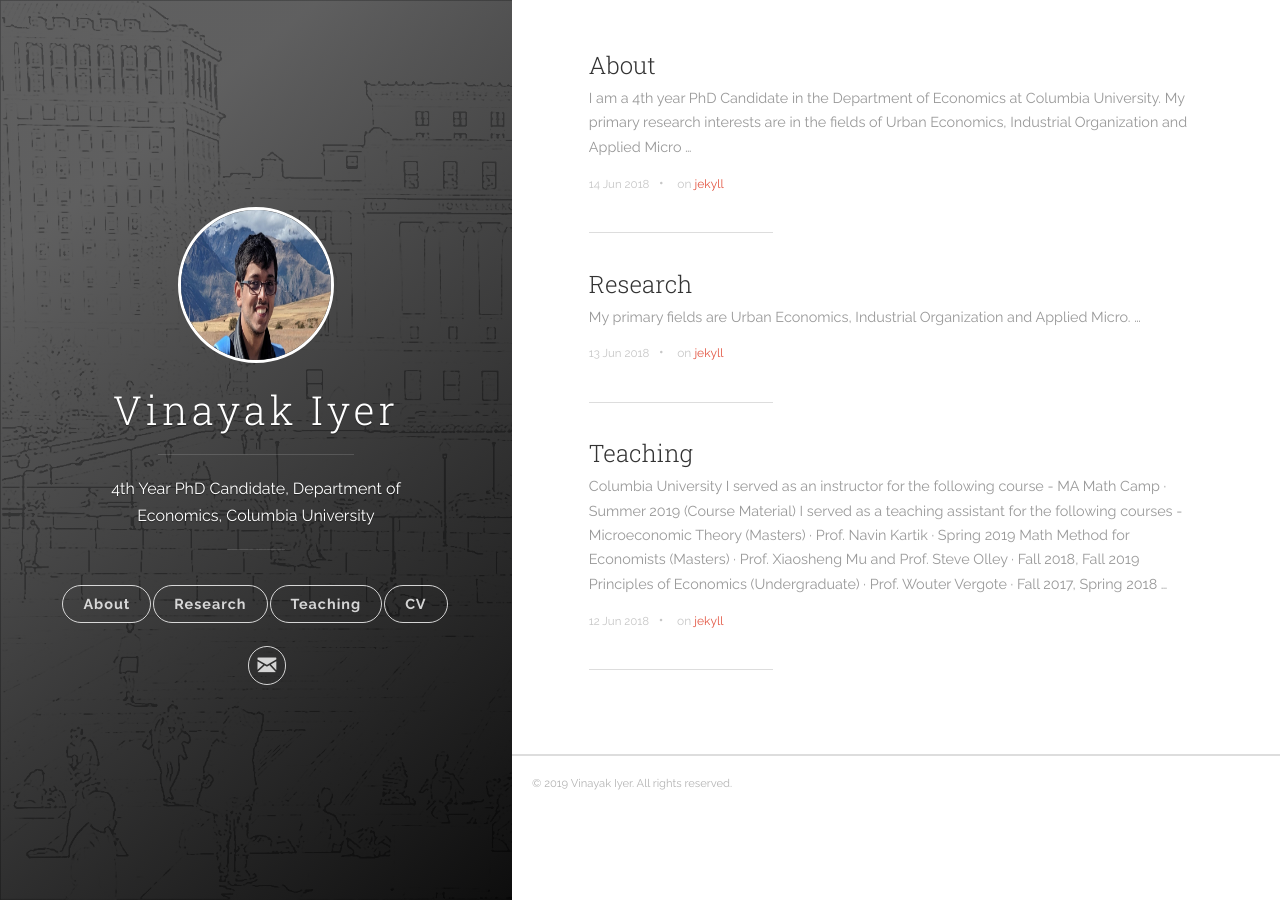
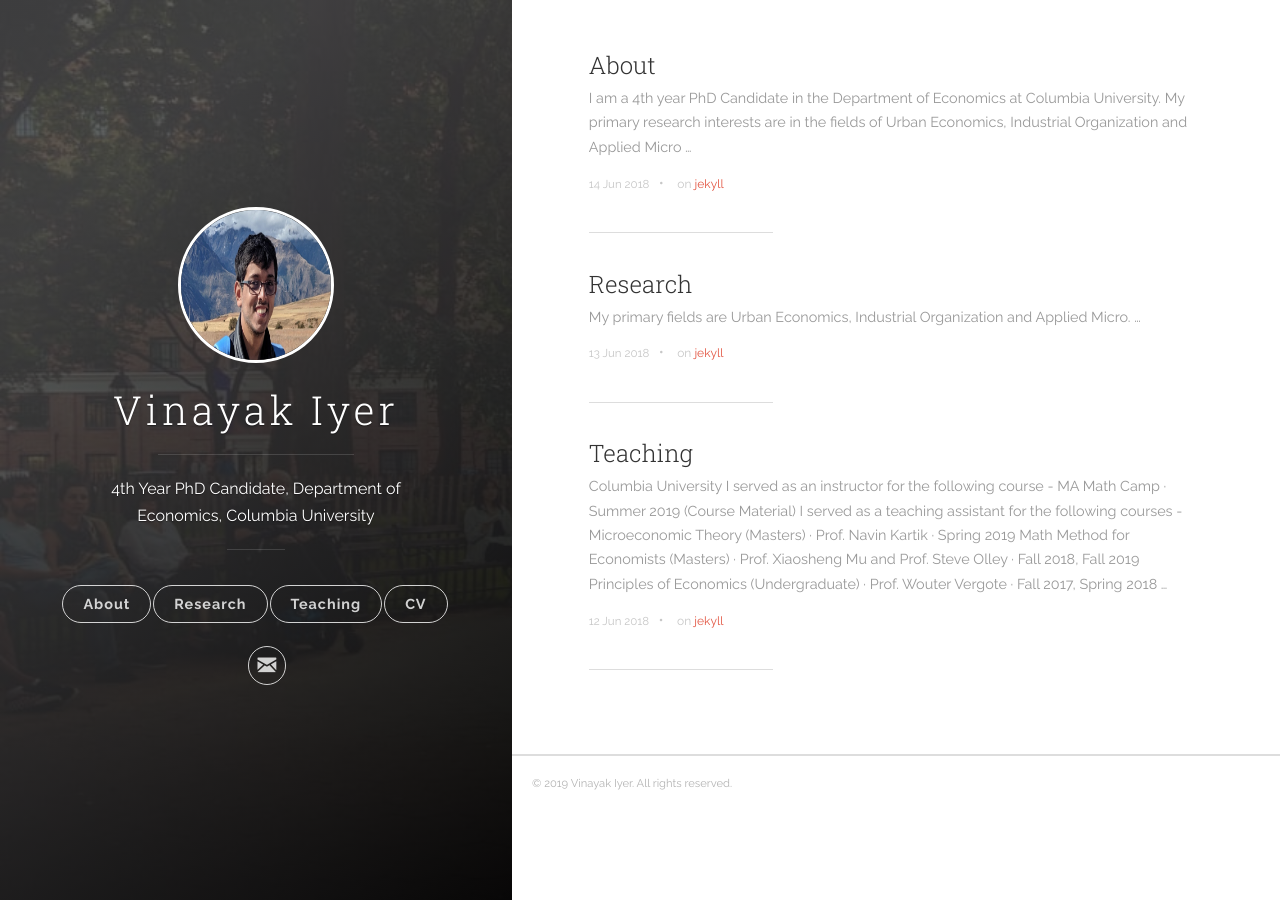
Before and after one commit to vinayakiyer/vinayakiyer.github.io, a Jekyll site: the page built from index.html, in a window 1280 px wide. Built offline with Jekyll 4.4.1, drawn with Linux system fonts in a browser that asks for light colours; the list of posts is cut into pages by our own code.

Commit message:
Update header.html

```diff
--- a/_includes/header.html
+++ b/_includes/header.html
@@ -3,7 +3,7 @@
   <i class="icon icon-x-circle btn-mobile-close__icon hidden"></i>
 </span>
 
-<header class="panel-cover" style="background-image: url({{ site.baseurl }}/images/cover-3.jpg)">
+<header class="panel-cover" style="background-image: url({{ site.baseurl }}/images/cover-wsp.jpg)">
   <div class="panel-main">
 
     <div class="panel-main__inner panel-inverted">
```
